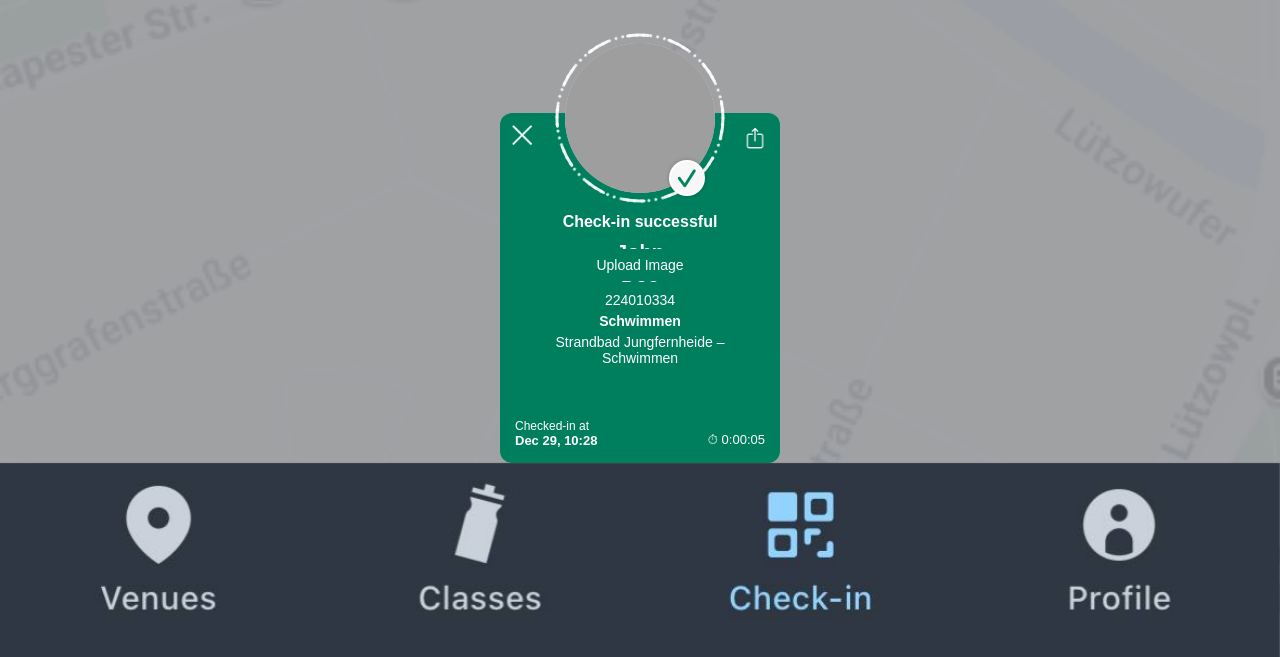
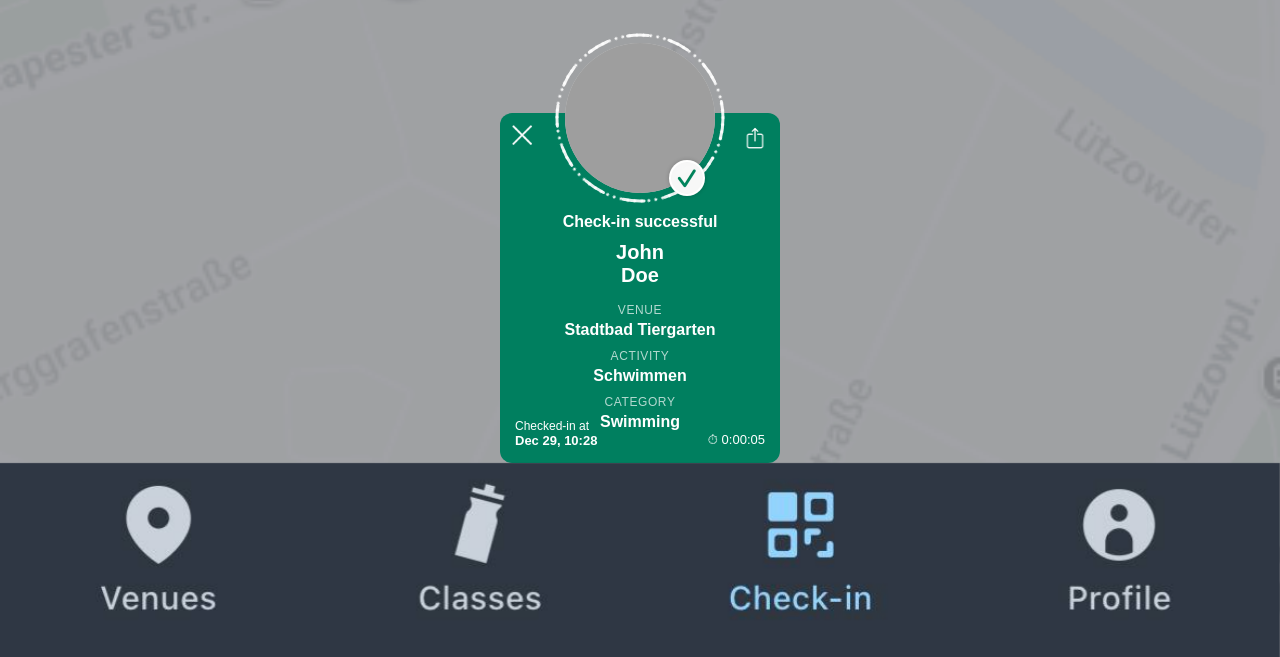
Before and after one commit to gerasy/check-in-mockup, a plain HTML site: page index.html in a window 1280 px wide. Shown: the part 67-724 px from the top of the page. Drawn offline with Linux system fonts and the light colour scheme; grey boxes are pictures that could not be loaded.

Commit message:
Update check-in details layout

```diff
--- a/index.html
+++ b/index.html
@@ -101,22 +101,6 @@
       box-shadow: 0 0 4px rgba(0,0,0,0.2);
     }
 
-    .upload-btn {
-      display: inline-block;
-      margin-top: 270px;
-      padding: 8px 14px;
-      background-color: #007f5f;
-      color: white;
-      font-size: 14px;
-      border-radius: 6px;
-      cursor: pointer;
-      z-index: 20;
-    }
-
-    .upload-btn input {
-      display: none;
-    }
-
     .card {
       position: absolute;
       top: 180px;
@@ -147,22 +131,34 @@
       cursor: text;
     }
 
-    .id {
-      margin-top: 5px;
-      font-size: 14px;
+    .details {
+      margin-top: 16px;
+      display: grid;
+      gap: 10px;
     }
 
-    .activity {
-      margin-top: 5px;
+    .detail {
+      display: grid;
+      gap: 4px;
       font-size: 14px;
-      font-weight: bold;
+      text-align: center;
+    }
+
+    .detail-label {
+      font-size: 12px;
+      text-transform: uppercase;
+      letter-spacing: 0.6px;
+      opacity: 0.7;
+    }
+
+    .detail-value {
+      font-size: 16px;
+      font-weight: 600;
       cursor: text;
     }
 
-    .venue {
-      margin-top: 5px;
-      font-size: 14px;
-      cursor: text;
+    .image-input {
+      display: none;
     }
 
     .checkin-label {
@@ -208,6 +204,10 @@
       cursor: pointer;
     }
 
+    .photo-wrapper {
+      cursor: pointer;
+    }
+
     .bottom-image {
       position: fixed;
       left: 0;
@@ -239,9 +239,10 @@
       <svg class="static-border" width="170" height="170">
         <circle cx="85" cy="85" r="83" fill="none" stroke="rgba(255, 255, 255, 0.9)" stroke-width="3" stroke-dasharray="21 21" stroke-linecap="round"/>
       </svg>
-      <div class="photo-wrapper">
+      <div class="photo-wrapper" id="photoWrapper">
         <img id="profileImage" src="https://picsum.photos/150" alt="Profile" />
       </div>
+      <input type="file" id="uploadImage" class="image-input" accept="image/*" />
       <img src="check.png" alt="Checked" class="icon-check" />
     </div>
 
@@ -251,18 +252,24 @@
 
       <div class="check-success">Check-in successful</div>
       <div id="name" class="name" contenteditable="true" spellcheck="false">Name Placeholder</div>
-      <div id="id" class="id">ID</div>
-      <div class="activity" id="activity" contenteditable="true" spellcheck="false">Activity</div>
-      <div class="venue" id="venue" contenteditable="true" spellcheck="false">Venue</div>
+      <div class="details">
+        <div class="detail">
+          <div class="detail-label">Venue</div>
+          <div class="detail-value" id="venue" contenteditable="true" spellcheck="false">Venue</div>
+        </div>
+        <div class="detail">
+          <div class="detail-label">Activity</div>
+          <div class="detail-value" id="activity" contenteditable="true" spellcheck="false">Activity</div>
+        </div>
+        <div class="detail">
+          <div class="detail-label">Category</div>
+          <div class="detail-value" id="category" contenteditable="true" spellcheck="false">Category</div>
+        </div>
+      </div>
       <div class="checkin-label">Checked-in at</div>
       <div class="checkin-time"><span id="checkinTime">--</span></div>
       <div class="timer" id="timer">⏱ 0:00:00</div>
     </div>
-
-    <label class="upload-btn" id="uploadLabel">
-      Upload Image
-      <input type="file" id="uploadImage" accept="image/*" />
-    </label>
 
     <img src="bottom.png" alt="Bottom Decoration" class="bottom-image" />
   </div>
@@ -273,9 +280,9 @@
       const params = new URLSearchParams(window.location.search);
       return {
         name: params.get("name") || "John Doe",
-        id: params.get("id") || "224010334",
         activity: params.get("activity") || "Schwimmen",
-        venue: params.get("venue") || "Strandbad Jungfernheide – Schwimmen"
+        venue: params.get("venue") || "Stadtbad Tiergarten",
+        category: params.get("category") || "Swimming"
       };
     }
 
@@ -302,16 +309,16 @@
     }
 
     window.addEventListener('load', () => {
-      const { name, id, activity, venue } = getUrlParams();
+      const { name, activity, venue, category } = getUrlParams();
 
       const nameParts = name.trim().split(" ");
       const formattedName = nameParts.length > 1
         ? `${nameParts[0]}\n${nameParts.slice(1).join(" ")}`
         : name;
       document.getElementById("name").textContent = formattedName;
-      document.getElementById("id").textContent = id;
       document.getElementById("activity").textContent = activity;
       document.getElementById("venue").textContent = venue;
+      document.getElementById("category").textContent = category;
 
       const now = new Date();
       const options = { month: 'short', day: 'numeric' };
@@ -329,14 +336,17 @@
 
       const upload = document.getElementById("uploadImage");
       const profile = document.getElementById("profileImage");
-      const label = document.getElementById("uploadLabel");
+      const photoWrapper = document.getElementById("photoWrapper");
 
       upload.addEventListener("change", (e) => {
         const file = e.target.files[0];
         if (file) {
           profile.src = URL.createObjectURL(file);
-          label.style.display = "none";
         }
+      });
+
+      photoWrapper.addEventListener("click", () => {
+        upload.click();
       });
 
       document.getElementById("name").addEventListener("blur", (e) => {
```
